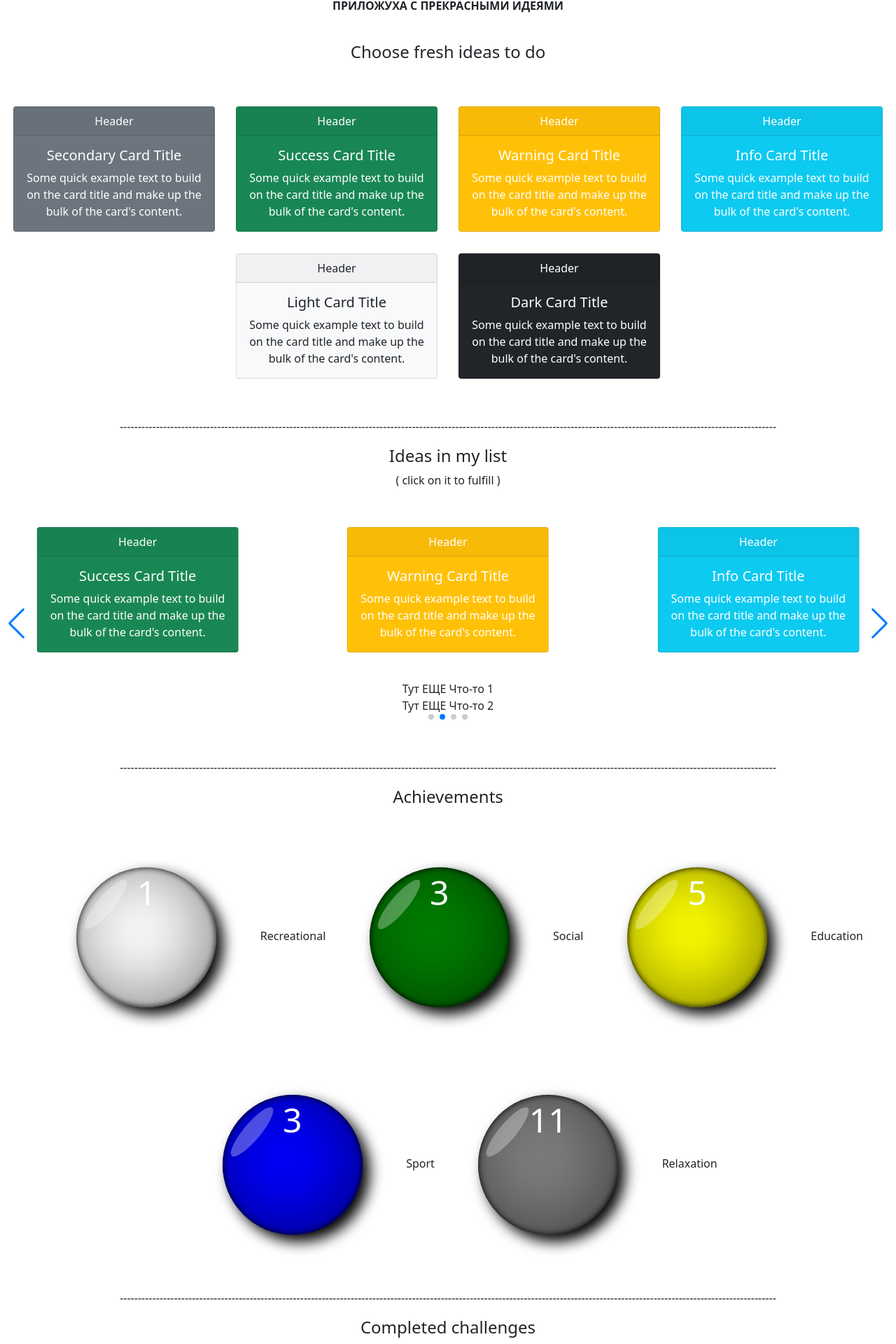
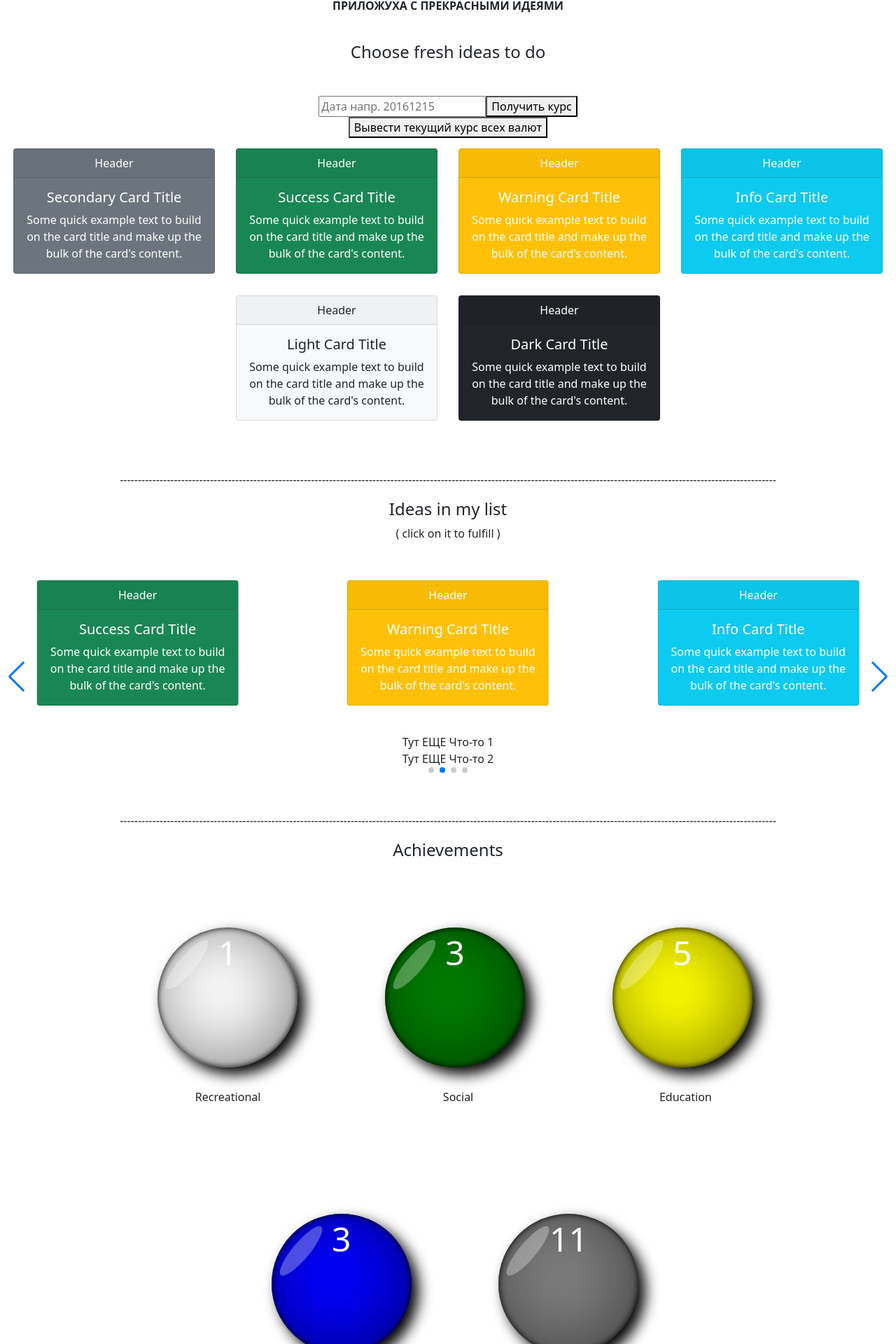
Before and after one commit to Alex21777now/Oleksandr_Budnikov, a React (Create React App) app in the folder client/: page / in a window 1280 px wide. Shown: the part 112-2032 px from the top of the page at 70% size. Built offline with nearby package versions, Linux system fonts and the light colour scheme.

Commit message:
add JSON KursVse form

```diff
--- a/client/src/App.js
+++ b/client/src/App.js
@@ -9,6 +9,7 @@ import Achievements_3 from './Components/Achievements_3';
 import CompletedChallenges_4 from './Components/CompletedChallenges_4';
 
 function App() {
+
   return (
     <div className="App">
       <Header />
--- a/client/src/Components/Achievements_3.js
+++ b/client/src/Components/Achievements_3.js
@@ -51,16 +51,32 @@ export default class Achievements_3 extends Component {
       <div>
 
         <Styles>
+          <div style={{ display: 'inline-block', margin: '5%' }}>
             <div className="sphere">1</div>
-            <div style={{ display: 'inline-block' }}>Recreational</div>
+            <div style={{ margin: '10%' }}>&nbsp;&nbsp;&nbsp;&nbsp; Recreational</div>
+          </div>
+          <div style={{ display: 'inline-block', margin: '5%' }}>
             <div className="sphere green">3</div>
-            <div style={{ display: 'inline-block' }}>Social</div>
+            <div style={{ margin: '10%' }}>&nbsp;&nbsp;&nbsp;&nbsp;&nbsp;&nbsp; Social</div>
+          </div>
+          <div style={{ display: 'inline-block', margin: '5%' }}>
             <div className="sphere yellow">5</div>
+            <div style={{ margin: '10%' }}>&nbsp;&nbsp;&nbsp;&nbsp;&nbsp;&nbsp; Education</div>
+          </div>
+          <div style={{ display: 'inline-block', margin: '5%' }}>
+            <div className="sphere blue">3</div>
+            <div style={{ margin: '10%' }}>&nbsp;&nbsp;&nbsp;&nbsp; Sport</div>
+          </div>
+          <div style={{ display: 'inline-block', margin: '5%' }}>
+            <div className="sphere gray">11</div>
+            <div style={{ margin: '10%' }}>&nbsp;&nbsp;&nbsp;&nbsp;&nbsp;&nbsp; Relaxation</div>
+          </div>
+          {/* <div className="sphere yellow">5</div>
             <div style={{ display: 'inline-block' }}>Education</div>
             <div className="sphere blue">3</div>
             <div style={{ display: 'inline-block' }}>Sport</div>
             <div className="sphere gray">11</div>
-            <div style={{ display: 'inline-block' }}>Relaxation</div>
+            <div style={{ display: 'inline-block' }}>Relaxation</div> */}
         </Styles>
         <p>--------------------------------------------------------------------------------------------------------------------------------------------------------------------------------------</p>
       </div>
--- a/client/src/Components/ChooseFreshIdeas_1.js
+++ b/client/src/Components/ChooseFreshIdeas_1.js
@@ -3,15 +3,54 @@ import {
   Card
 
 } from "react-bootstrap";
+import Form from "./form";
+import KursVse from "./KursVse";
+
 
 
 export default class ChooseFreshIdeas_1 extends Component {
+
+  state = {
+    cc1: undefined,
+    exchangedate1: undefined,
+    r0301: undefined,
+    rate1: undefined,
+    txt1: undefined,
+    data1: undefined,
+    error: undefined
+
+  }
+
+  gettingKurs1 = async (e1) => {
+    e1.preventDefault();
+    const api_url1 = await fetch(`https://bank.gov.ua/NBUStatService/v1/statdirectory/exchange?json`);
+    const data1 = await api_url1.json();
+    console.log(data1);
+
+    this.setState({
+      cc1: data1[4].cc,
+      exchangedate1: data1[4].exchangedate,
+      r0301: data1[4].r030,
+      rate1: data1[4].rate,
+      txt1: data1[4].txt,
+      data1: data1,
+      error: ""
+    });
+    /*const items1 = data1.map((dat1) => <li>{dat1}</li>);*/
+    /*console.log(items1);*/
+
+  }
+
   render() {
     return (
       <>
       <h4>Choose fresh ideas to do</h4>
       <p>&nbsp;</p>
       <div>
+      <Form kursMethod1={this.gettingKurs1}
+
+            data1={this.state.data1}
+       />
       <>
 {[
 
@@ -40,6 +79,19 @@ export default class ChooseFreshIdeas_1 extends Component {
     </Card.Body>
   </Card>
 ))}
+
+{
+  <KursVse
+   cc1={this.state.cc1}
+   exchangedate1={this.state.exchangedate1}
+   r0301={this.state.r0301}
+   rate1={this.state.rate1}
+   txt1={this.state.txt1}
+   error={this.state.error}
+      data1={this.state.data1}
+      /*items1={items1}*/
+   />
+ }
      </>
        <p>&nbsp;</p>
      <p>--------------------------------------------------------------------------------------------------------------------------------------------------------------------------------------</p>
--- /dev/null
+++ b/client/src/Components/KursVse.js
@@ -0,0 +1,61 @@
+import React, { Component } from "react";
+import PropTypes from 'prop-types'
+import {
+  Card
+
+} from "react-bootstrap";
+
+//const data1 = [1, 2, 3, 4, 5];
+/*const data1 = [{r030: 36, txt: 'Австралійський долар', rate: 19.3653, cc: 'AUD', exchangedate: '29.11.21'},
+               {r030: 124, txt: 'Канадський долар', rate: 21.235, cc: 'CAD', exchangedate: '29.11.21'},
+               {r030: 156, txt: 'Юань Женьміньбі', rate: 4.2413, cc: 'CNY', exchangedate: '29.11.21'},
+               {r030: 191, txt: 'Куна', rate: 4.0646, cc: 'HRK', exchangedate: '29.11.21'},
+               {r030: 203, txt: 'Чеська крона', rate: 1.1921, cc: 'CZK', exchangedate: '29.11.21'}];*/
+
+
+            /*   async function Data11() {
+                 //let data1 =  new Array();
+                 //let api_url1=0;
+                 var api_url1 = await fetch(`https://bank.gov.ua/NBUStatService/v1/statdirectory/exchange?json`);
+                 var data1 = await api_url1.json();
+                 return(
+                   data1
+                 )
+               }
+               Data11();
+               const data1 = Array(Data11());
+               console.log(data1);                    */
+
+
+const KursVse = props => (
+
+  <div>
+
+  <p>{ props.error }</p>
+  { props.cc1 &&
+    <div> КУРСЫ <strong>ВСЕХ ВАЛЮТ</strong>, УСТАНОВЛЕННЫЕ НА <strong>ДАННЫЙ МОМЕНТ</strong>:
+        <p>{<div><p>&nbsp;&nbsp;&nbsp;</p></div>}</p>
+        <p>{
+          /*   data1.map(dat1 => (<h1>{dat1}</h1>)) */
+
+             props.data1.map(dat1 => (
+                <div>
+
+                <p>Код валюты: {dat1.r030}</p>
+                <p>Название валюты: {dat1.txt}</p>
+                <p>Курс: <strong>{dat1.rate}</strong></p>
+                <p>Сокращенное имя валюты: <strong>{dat1.cc}</strong></p>
+                <p>Дата: {dat1.exchangedate}</p>
+                <p>______________________________________________</p>
+                </div>
+              ))
+        }</p>
+
+    </div>
+  }
+  </div>
+);
+
+
+
+export default KursVse;
--- /dev/null
+++ b/client/src/Components/form.js
@@ -0,0 +1,17 @@
+import React from "react";
+
+/*const data11 = props.data1.map((dat1) => ({dat1}));*/
+const Form = props => (
+  <div>
+
+    <form>
+
+
+
+           <input type="number" name="date" placeholder="Дата напр. 20161215"/>
+           <button>Получить курс</button>
+    </form>
+    <button onClick={props.kursMethod1}>Вывести текущий курс всех валют</button>
+    </div>
+);
+export default Form;
```
